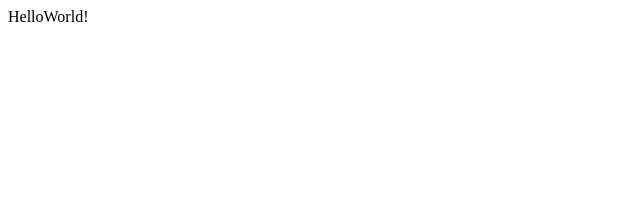
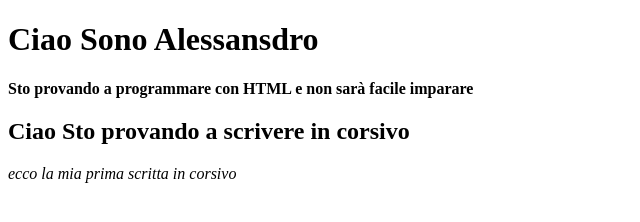
Before and after one commit to AleGobbiz/AleGobbiz.github.io, a plain HTML site: page index.html in a window 1280 px wide. Shown: the whole page, without its empty margins (0-640 px from the left). Drawn offline with Linux system fonts and the light colour scheme.

Commit message:
Primo caricamento

```diff
--- a/index.html
+++ b/index.html
@@ -4,7 +4,18 @@
     <meta charset="UTF-8">
     <title>Title</title>
 </head>
+
 <body>
-HelloWorld!
+
+<h1> Ciao Sono Alessansdro</h1>
+<p><strong> Sto provando a programmare con HTML e non sarà facile imparare</strong></p>
+
+<h2> Ciao Sto provando a scrivere in corsivo</h2>
+<p>
+    <em> ecco la mia prima scritta in corsivo</em>
+</p>
+
 </body>
+
+
 </html>
```
